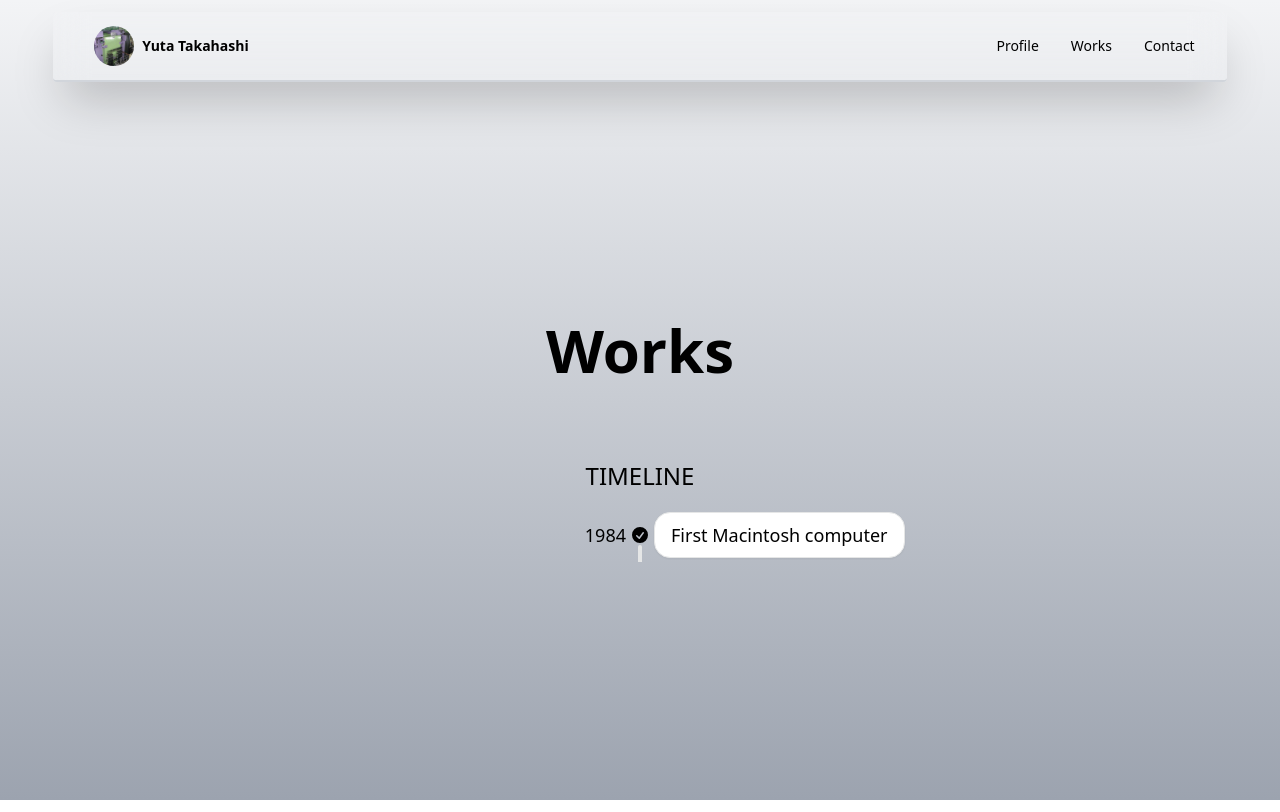
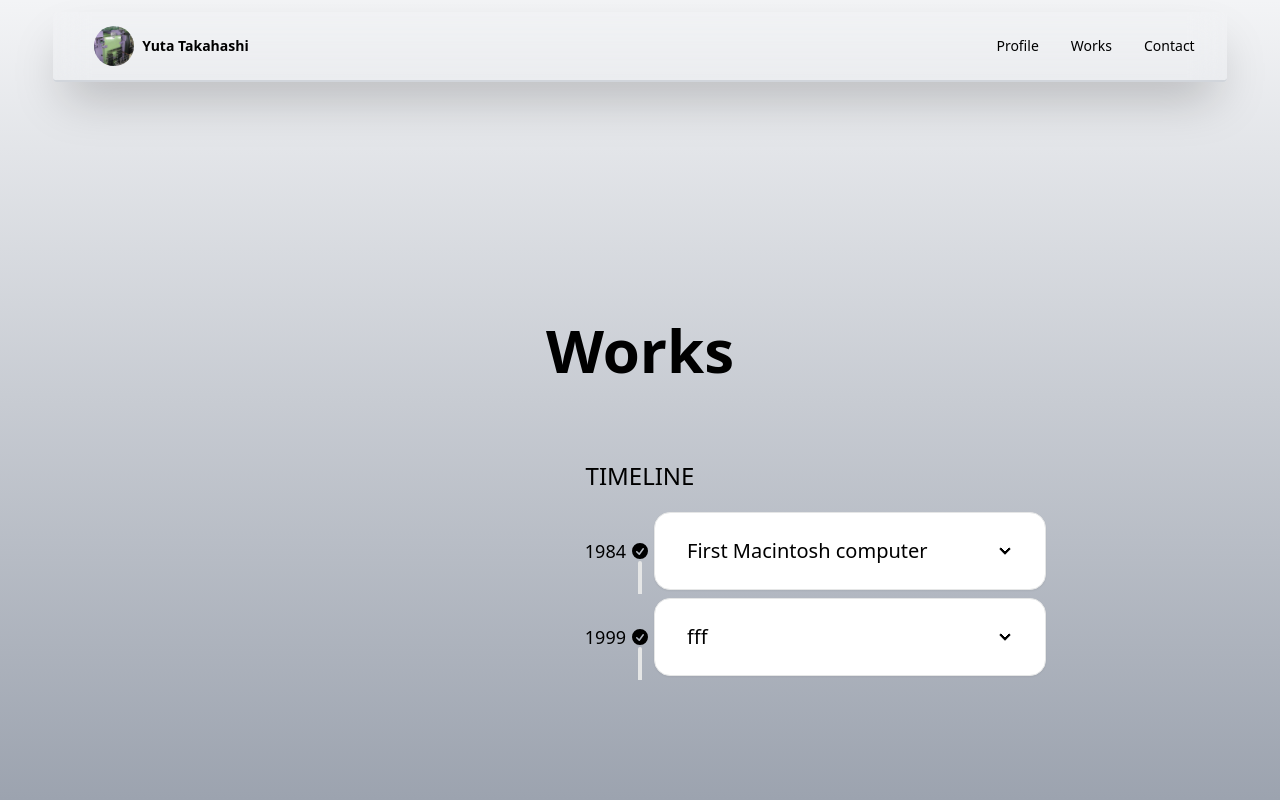
Before and after one commit to Walkmana-25/profile, a Next.js app: page /work in a window 1280 px wide. Built offline with nearby package versions, Linux system fonts and the light colour scheme.

Commit message:
add timeline template

```diff
--- a/src/app/work/page.tsx
+++ b/src/app/work/page.tsx
@@ -1,3 +1,10 @@
+import { FaExternalLinkAlt } from "react-icons/fa";
+
+const timeLineContent = [
+  ["1984", "First Macintosh computer", "content"],
+  ["1999", "fff", "Ffff"],
+];
+
 export default function Page() {
   return (
     <main
@@ -10,8 +17,9 @@ export default function Page() {
       <div className="flex-col items-center justify-center">
         <h2 className="mb-4 text-center text-2xl">TIMELINE</h2>
         <ul className="timeline timeline-vertical">
+          {timeLineContent.map((content) => (
             <li>
-            <div className="timeline-start text-lg">1984</div>
+              <div className="timeline-start text-lg">{content.at(0)}</div>
               <div className="timeline-middle">
                 <svg
                   xmlns="http://www.w3.org/2000/svg"
@@ -26,11 +34,19 @@ export default function Page() {
                   />
                 </svg>
               </div>
-            <div className="timeline-end timeline-box text-lg">
-              First Macintosh computer
+              <div className="timeline-end timeline-box text-lg w-3/4">
+                <details className="collapse collapse-arrow">
+                  <summary className="collapse-title text-xl font-medium">
+                    <p>{content.at(1)}</p>
+                  </summary>
+                  <div className="collapse-content">
+                    <p>{content.at(2)}</p>
+                  </div>
+                </details>
               </div>
               <hr />
             </li>
+          ))}
         </ul>
       </div>
     </main>
```
Lines whose indentation alone changed are shown as unchanged.
